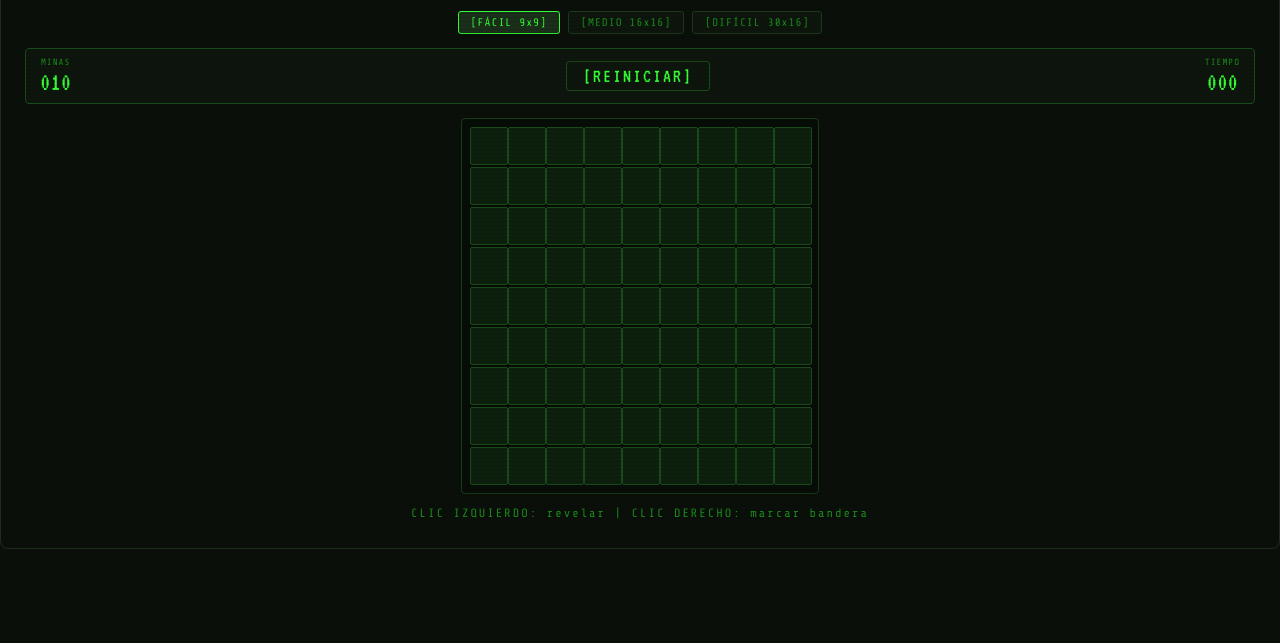
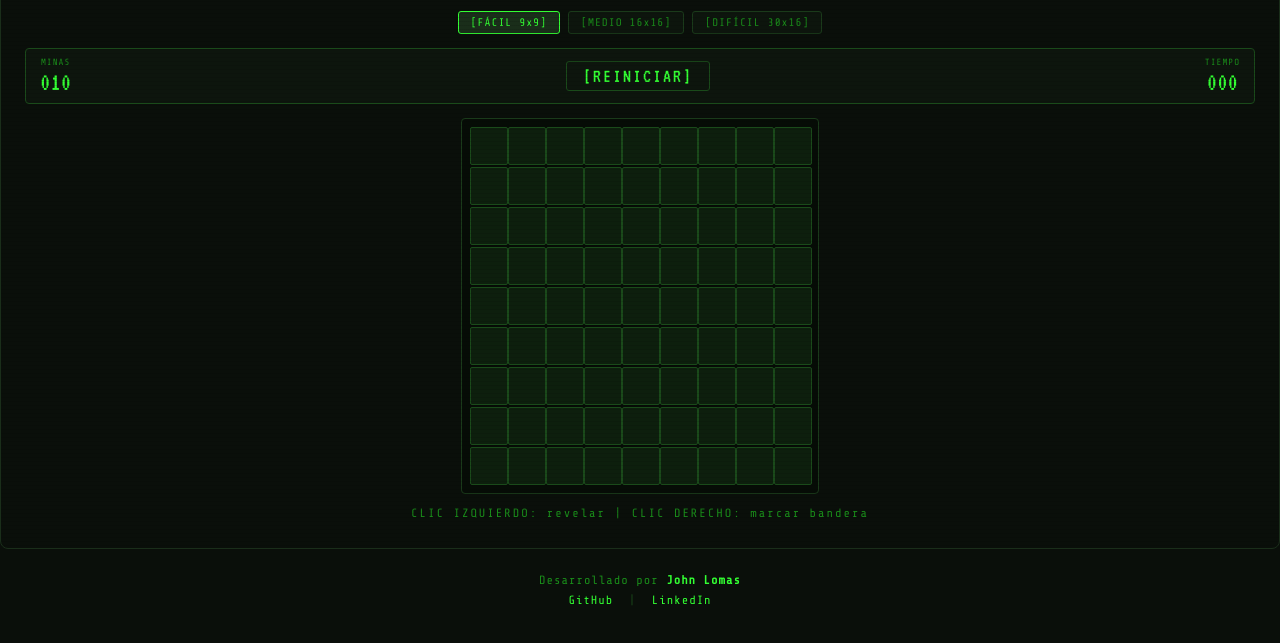
Before and after one commit to jold1992/buscaminas-game, a plain HTML site: page index.html in a window 1280 px wide. Shown: the part 75-718 px from the top of the page. Drawn offline with nearby package versions, Linux system fonts and the light colour scheme.

Commit message:
feat: agregar footer con enlaces a GitHub y LinkedIn

```diff
--- a/index.html
+++ b/index.html
@@ -53,6 +53,16 @@
         </div>
     </div>
 
+    <!-- Footer con información del desarrollador -->
+    <footer class="ms-footer">
+        <span>Desarrollado por <strong>John Lomas</strong></span>
+        <div class="ms-footer-links">
+            <a href="https://github.com/jold1992" target="_blank" rel="noopener noreferrer">GitHub</a>
+            <span class="ms-footer-sep">|</span>
+            <a href="https://www.linkedin.com/in/jold1992" target="_blank" rel="noopener noreferrer">LinkedIn</a>
+        </div>
+    </footer>
+
     <!-- Lógica del juego (separada en archivo externo) -->
     <script src="game.js"></script>
 </body>
--- a/styles.css
+++ b/styles.css
@@ -15,6 +15,44 @@ body {
     margin: 0;
     background: #0a0f0a;
     min-height: 100vh;
+}
+
+/* ============================================
+   FOOTER
+   Información del desarrollador con enlaces
+   a GitHub y LinkedIn
+   ============================================ */
+.ms-footer {
+    font-family: 'Share Tech Mono', monospace;
+    text-align: center;
+    padding: 24px 16px 20px;
+    font-size: 12px;
+    color: #1a8c1a;
+    letter-spacing: 1px;
+}
+
+.ms-footer strong {
+    color: #33ff33;
+}
+
+.ms-footer-links {
+    margin-top: 6px;
+}
+
+.ms-footer-links a {
+    color: #33ff33;
+    text-decoration: none;
+    transition: color 0.15s;
+}
+
+.ms-footer-links a:hover {
+    color: #00ffcc;
+    text-decoration: underline;
+}
+
+.ms-footer-sep {
+    margin: 0 8px;
+    color: #1a4a1a;
 }
 
 /* ============================================
@@ -566,6 +604,11 @@ body {
         font-size: 18px;
         padding: 8px 22px;
     }
+
+    .ms-footer {
+        padding: 16px 12px 14px;
+        font-size: 10px;
+    }
 }
 
 /* ============================================
```
